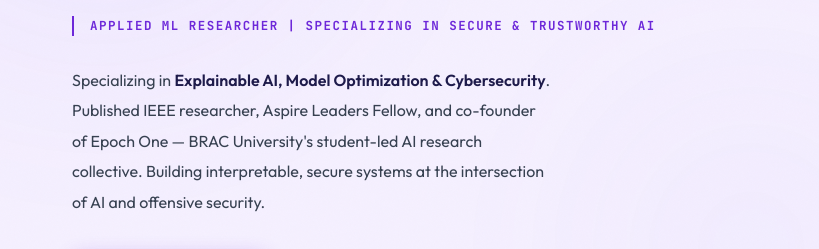
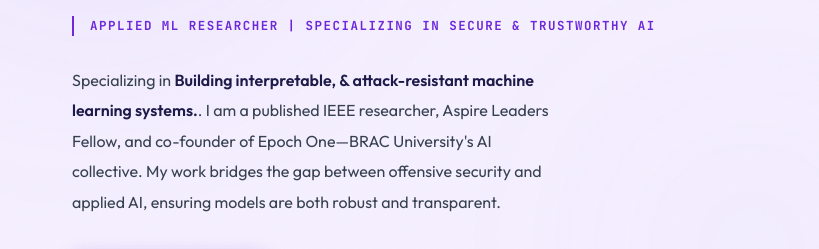
Before and after one commit to NullAfia/nullafia.github.io, a plain HTML site: page index.html in a window 1280 px wide. Shown: the part 290-539 px from the top of the page, 0-819 px from the left. Drawn offline with nearby package versions, Linux system fonts and the light colour scheme; a web font is replaced by a local one.

Commit message:
Update index.html

```diff
--- a/index.html
+++ b/index.html
@@ -346,7 +346,7 @@ footer p{font-family:var(--mono);font-size:0.62rem;color:var(--text-muted);lette
       <div class="h-tag reveal"><span class="pdot"></span>CSE Student — BRAC University · Last Semester</div>
       <h1 class="h-name reveal d1">AFIA ANJUM<span>BORSHA</span></h1>
       <div class="h-role reveal d2">Applied ML Researcher | Specializing in Secure & Trustworthy AI</div>
-      <p class="h-bio reveal d3">Specializing in <strong>Explainable AI, Model Optimization &amp; Cybersecurity</strong>. Published IEEE researcher, Aspire Leaders Fellow, and co-founder of Epoch One — BRAC University's student-led AI research collective. Building interpretable, secure systems at the intersection of AI and offensive security.</p>
+      <p class="h-bio reveal d3">Specializing in <strong>Building interpretable, &amp;  attack-resistant machine learning systems.</strong>. I am a published IEEE researcher, Aspire Leaders Fellow, and co-founder of Epoch One—BRAC University's AI collective. My work bridges the gap between offensive security and applied AI, ensuring models are both robust and transparent.</p>
       <div class="reveal d4" style="display:flex;flex-wrap:wrap;gap:0.5rem;align-items:center">
         <a href="#research" class="h-cta">View Research <span style="font-size:0.7rem">↗</span></a>
         <a href="mailto:afiaa.anjum.borsha@email.com" class="h-cta-ghost">Contact Me</a>
```
